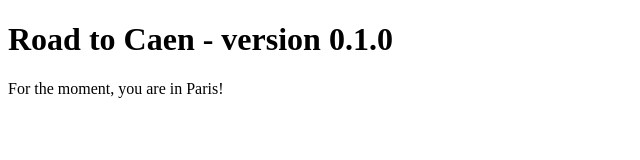
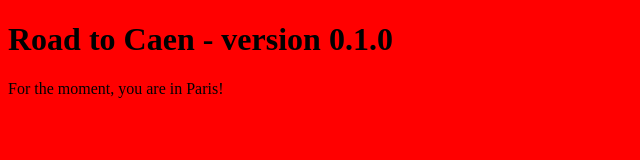
Before and after one commit to alexisjanvier/road-to-caen, a website built with webpack: page src/index.html in a window 1280 px wide. Shown: the whole page, without its empty margins (0-640 px from the left). Built offline with nearby package versions, Linux system fonts and the light colour scheme.

Commit message:
Add Css to webpack build

```diff
--- a/package.json
+++ b/package.json
@@ -27,6 +27,7 @@
     "babel-loader": "~6.2.2",
     "babel-preset-es2015-node5": "~1.1.2",
     "copy-webpack-plugin": "~1.1.1",
+    "style-loader": "~0.13.0",
     "webpack": "~1.12.13",
     "webpack-dev-server": "~1.14.1"
   },
--- a/src/css/main.css
+++ b/src/css/main.css
@@ -1,3 +1,3 @@
 body {
-    backround-color: green;
+    background-color: red;
 }
--- a/webpack.config.js
+++ b/webpack.config.js
@@ -16,11 +16,11 @@ module.exports = {
             {
                 test: /\.js$/,
                 loader: 'babel-loader',
-                exclude: /node_modules/
+                exclude: /node_modules/,
             },
             {
                 test: /\.css$/,
-                loader: 'style!css',
+                loader: "style!css",
             },
         ],
     },
```
